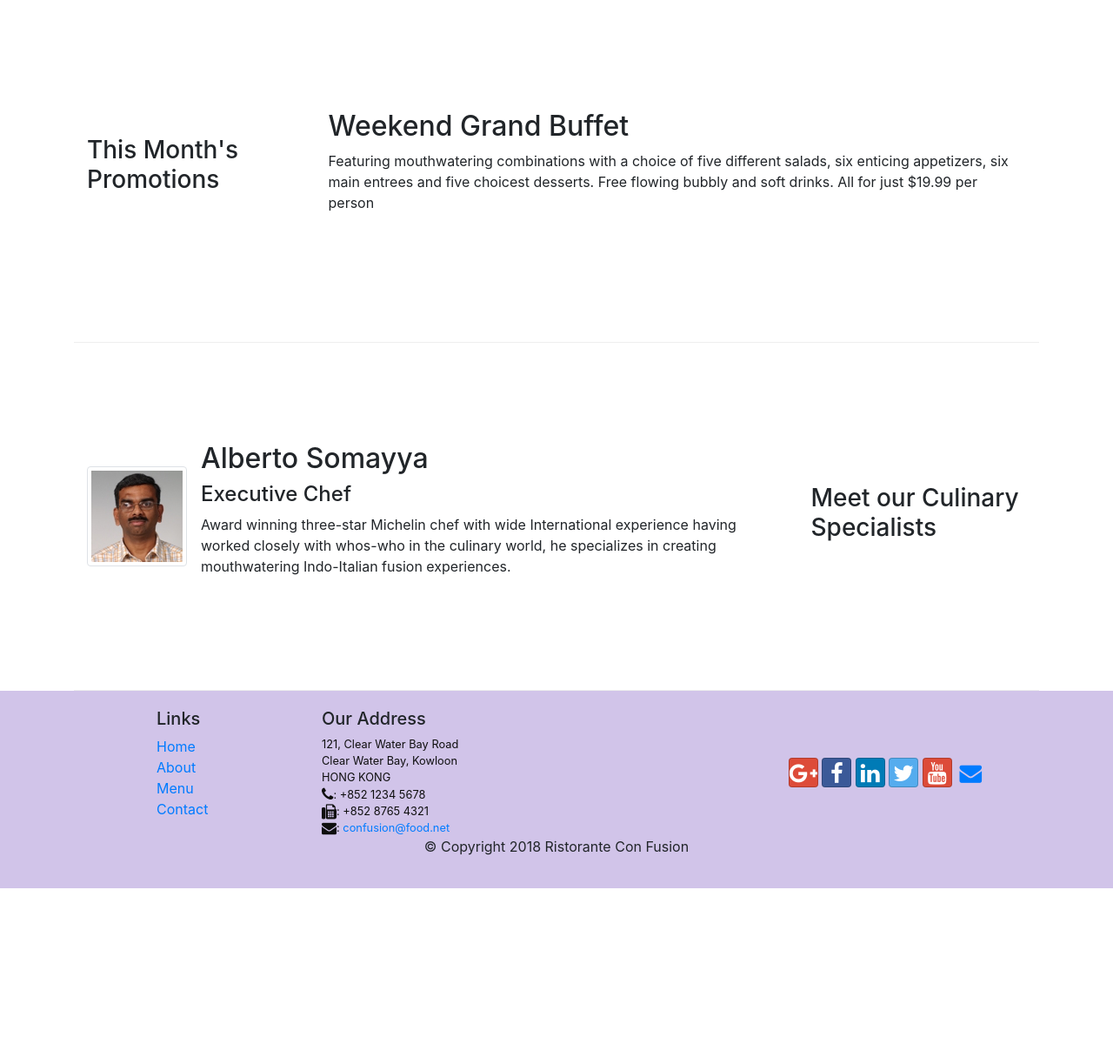
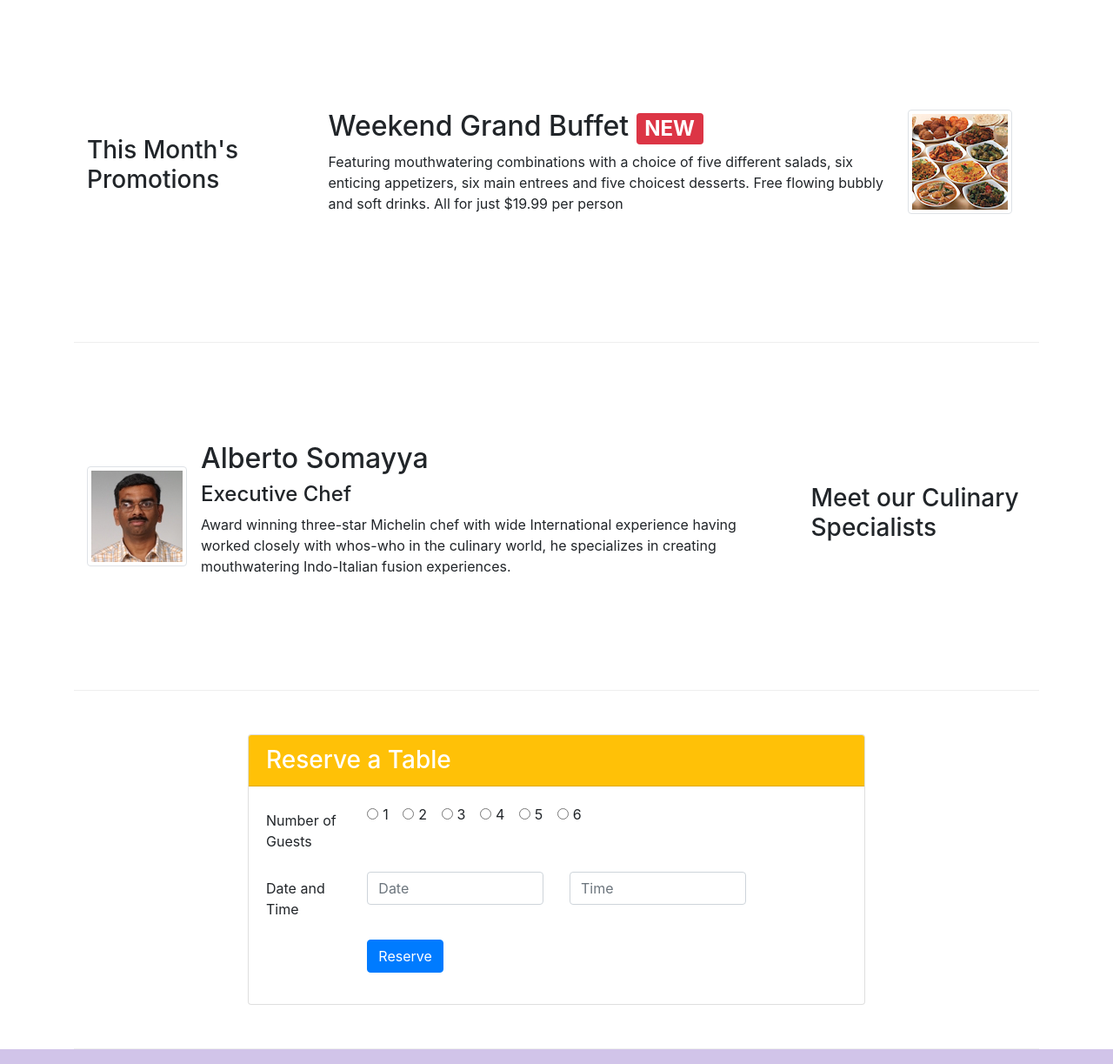
Before and after one commit to AlessandroCapelli/Bootstrap4, a website: page index.html in a window 1280 px wide. Shown: the part 740-1963 px from the top of the page at 87% size. Before the commit the page ends 1761 px from the top, so only its background shows below. Drawn offline with nearby package versions, Linux system fonts and the light colour scheme.

Commit message:
Update Bootstrap

```diff
--- a/index.html
+++ b/index.html
@@ -43,8 +43,13 @@
                         lipsmacking creations will tickle your culinary senses!
                     </p>
                 </div>
-                <div class="col-12 col-sm align-self-center">
+                <div class="col-12 col-sm-3 align-self-center">
                     <img src="img/logo.png" class="img-fluid">
+                </div>
+                <div class="col-12 col-sm-3 align-self-center" style="padding-top: 20px;">
+                    <a class="btn btn-block btn-sm btn-warning" href="#reserveTable" role="button">
+                        Reserve Table
+                    </a>
                 </div>
             </div>
         </div>
@@ -71,16 +76,23 @@
         </div>
 
         <div class="row row-content align-items-center">
-            <div class="col-12 col-sm-4 col-md-3">
+            <div class="col-12 col-sm-4 order-sm-first col-md-3">
                 <h3>This Month's Promotions</h3>
             </div>
-            <div class="col col-sm col-md">
-                <h2>Weekend Grand Buffet</h2>
-                <p class="d-none d-sm-block">
-                    Featuring mouthwatering combinations with a choice of five different salads, six enticing appetizers,
-                    six main entrees and five choicest desserts. Free flowing bubbly and soft drinks. All for just
-                    $19.99 per person
-                </p>
+            <div class="col col-sm order-sm-last col-md">
+                <div class="media">
+                    <div class="media-body">
+                        <h2 class="mt-0">Weekend Grand Buffet <span class="badge badge-danger">NEW</span></h2>
+                        <p class="d-none d-sm-block">
+                            Featuring mouthwatering combinations with a choice of five different salads, six enticing appetizers,
+                            six main entrees and five choicest desserts. Free flowing bubbly and soft drinks. All for just
+                            $19.99 per person
+                        </p>
+                    </div>
+                    <div class="media-right">
+                        <img class="d-flex mr-3 img-thumbnail align-self-center" src="img/buffet.png" alt="Weekend Grand Buffet">
+                    </div>
+                </div>
             </div>
         </div>
 
@@ -98,6 +110,61 @@
                             Award winning three-star Michelin chef with wide International experience having worked closely with
                             whos-who in the culinary world, he specializes in creating mouthwatering Indo-Italian fusion experiences.
                         </p>
+                    </div>
+                </div>
+            </div>
+        </div>
+
+        <div class="row row-content align-items-center">
+            <div class="col-12 col-sm-8 offset-sm-2">
+                <div class="card">
+                    <h3 class="card-header bg-warning text-white">Reserve a Table</h3>
+                    <div class="card-body">
+                        <form id="reserveTable">
+                            <div class="form-group row">
+                                <label for="numberofguests" class="col-md-2 col-form-label">Number of Guests</label>
+                                <div class="col-md-10">
+                                    <div class="form-check form-check-inline">
+                                        <input class="form-check-input" type="radio" id="1guests" value="1guests" name="guests">
+                                        <label class="form-check-label" for="1guests">1</label>
+                                    </div>
+                                    <div class="form-check form-check-inline">
+                                        <input class="form-check-input" type="radio" id="2guests" value="2guests" name="guests">
+                                        <label class="form-check-label" for="2guests">2</label>
+                                    </div>
+                                    <div class="form-check form-check-inline">
+                                        <input class="form-check-input" type="radio" id="3guests" value="3guests" name="guests">
+                                        <label class="form-check-label" for="3guests">3</label>
+                                    </div>
+                                    <div class="form-check form-check-inline">
+                                        <input class="form-check-input" type="radio" id="4guests" value="4guests" name="guests">
+                                        <label class="form-check-label" for="4guests">4</label>
+                                    </div>
+                                    <div class="form-check form-check-inline">
+                                        <input class="form-check-input" type="radio" id="5guests" value="5guests" name="guests">
+                                        <label class="form-check-label" for="5guests">5</label>
+                                    </div>
+                                    <div class="form-check form-check-inline">
+                                        <input class="form-check-input" type="radio" id="6guests" value="6guests" name="guests">
+                                        <label class="form-check-label" for="6guests">6</label>
+                                    </div>
+                                </div>
+                            </div>
+                            <div class="form-group row">
+                                <label for="dateandtime" class="col-md-2 col-form-label">Date and Time</label>
+                                <div class="col-12 col-md-4">
+                                    <input type="text" class="form-control" id="date" name="date" placeholder="Date">
+                                </div>
+                                <div class="col-12 col-md-4">
+                                    <input type="text" class="form-control" id="time" name="date" placeholder="Time">
+                                </div>
+                            </div>
+                            <div class="form-group row">
+                                <div class="offset-md-2 col-md-10">
+                                    <button type="submit" class="btn btn-primary">Reserve</button>
+                                </div>
+                            </div>
+                        </form>
                     </div>
                 </div>
             </div>
```
Also changed, not shown: contactus.html (+4 -4 lines).
